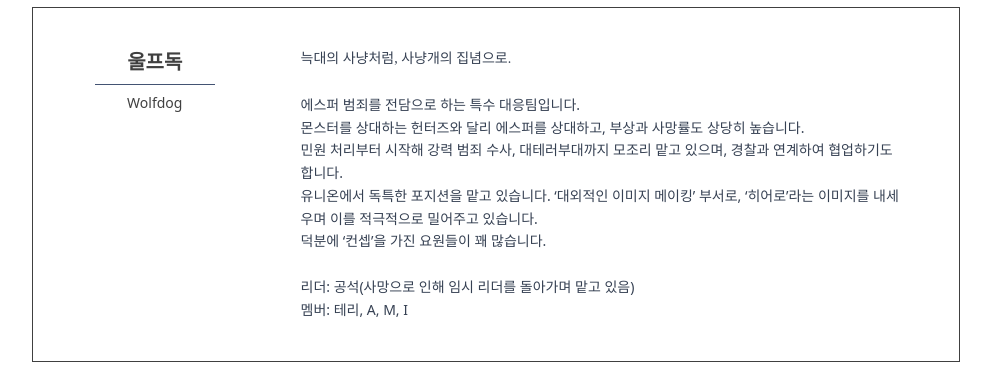
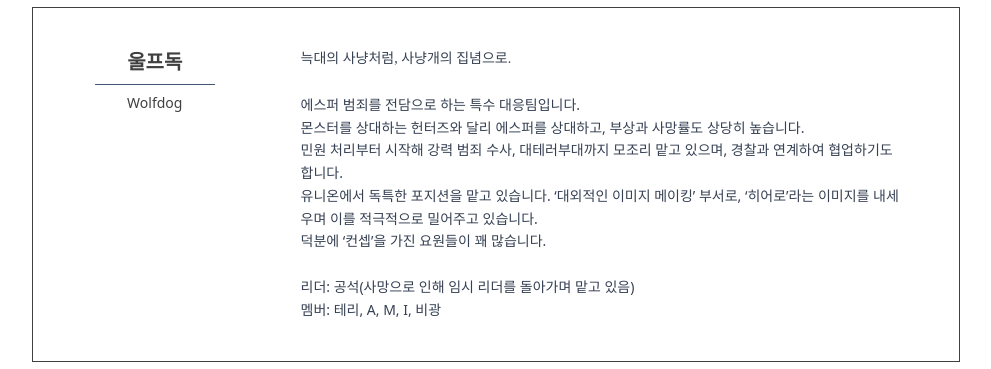
Before and after one commit to union-1002/union-1002.github.io, a React (Vite) app: page /teamIntro in a window 1280 px wide. Shown: the part 973-1342 px from the top of the page, without its empty margins (280-1271 px from the left). Built offline with nearby package versions, Linux system fonts and the light colour scheme; a web font is replaced by a local one.

Commit message:
부서 소개 멤버 추가

```diff
--- a/src/pages/TeamIntroPage/index.jsx
+++ b/src/pages/TeamIntroPage/index.jsx
@@ -53,7 +53,7 @@ function TeamIntroPage() {
             덕분에 ‘컨셉’을 가진 요원들이 꽤 많습니다.
 
             리더: 공석(사망으로 인해 임시 리더를 돌아가며 맡고 있음)
-            멤버: 테리, A, M, I
+            멤버: 테리, A, M, I, 비광
           `}
         />
         <TeamIntroCard
@@ -69,7 +69,7 @@ function TeamIntroPage() {
             하물며 인력난도 제일 큰데… 에스퍼가 각성하면 6개월 동안의 기간이 폭주 위험이 제일 높을 때라, 다들 울며 겨자먹기로 일하고 있습니다.
 
             리더: J
-            멤버: 존재하지 않습니다.
+            멤버: 미카엘
           `}
         />
         {user.isLoggedIn() &&
```
